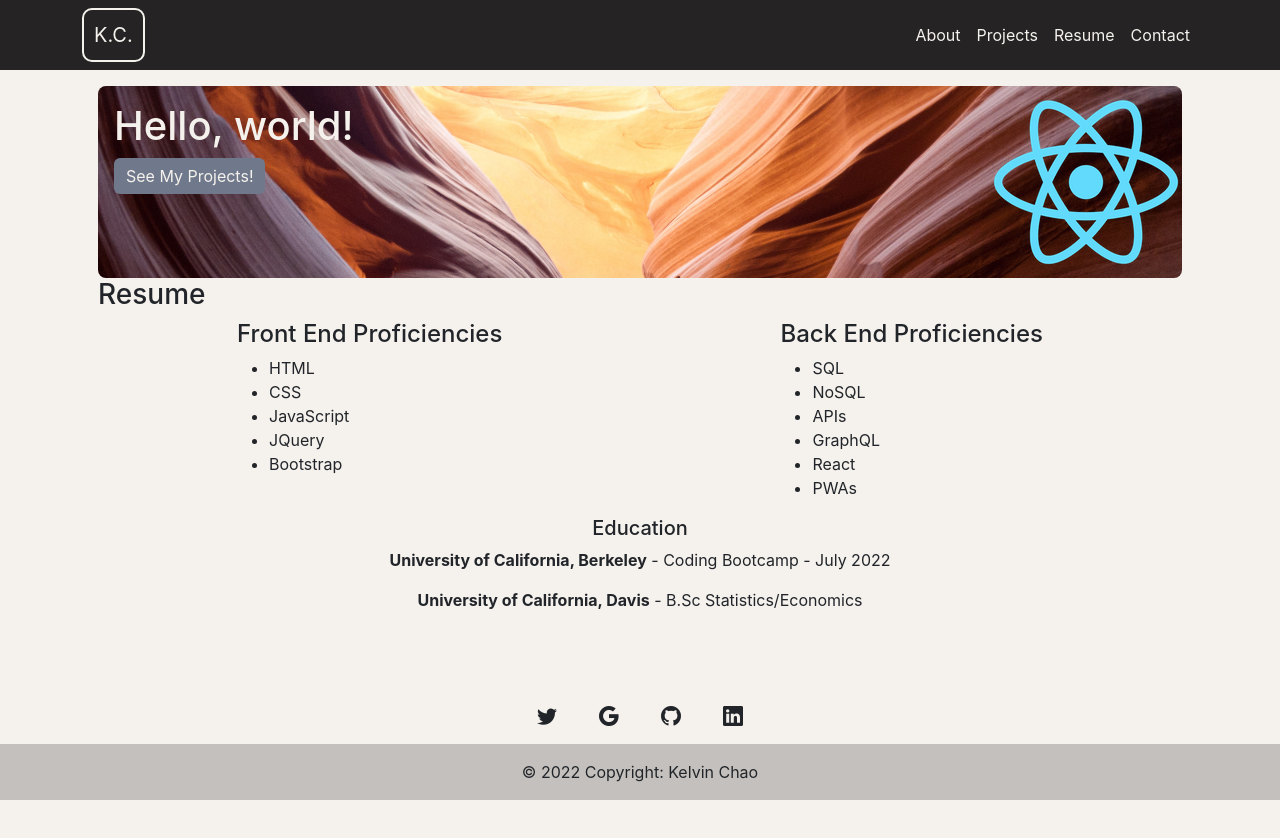
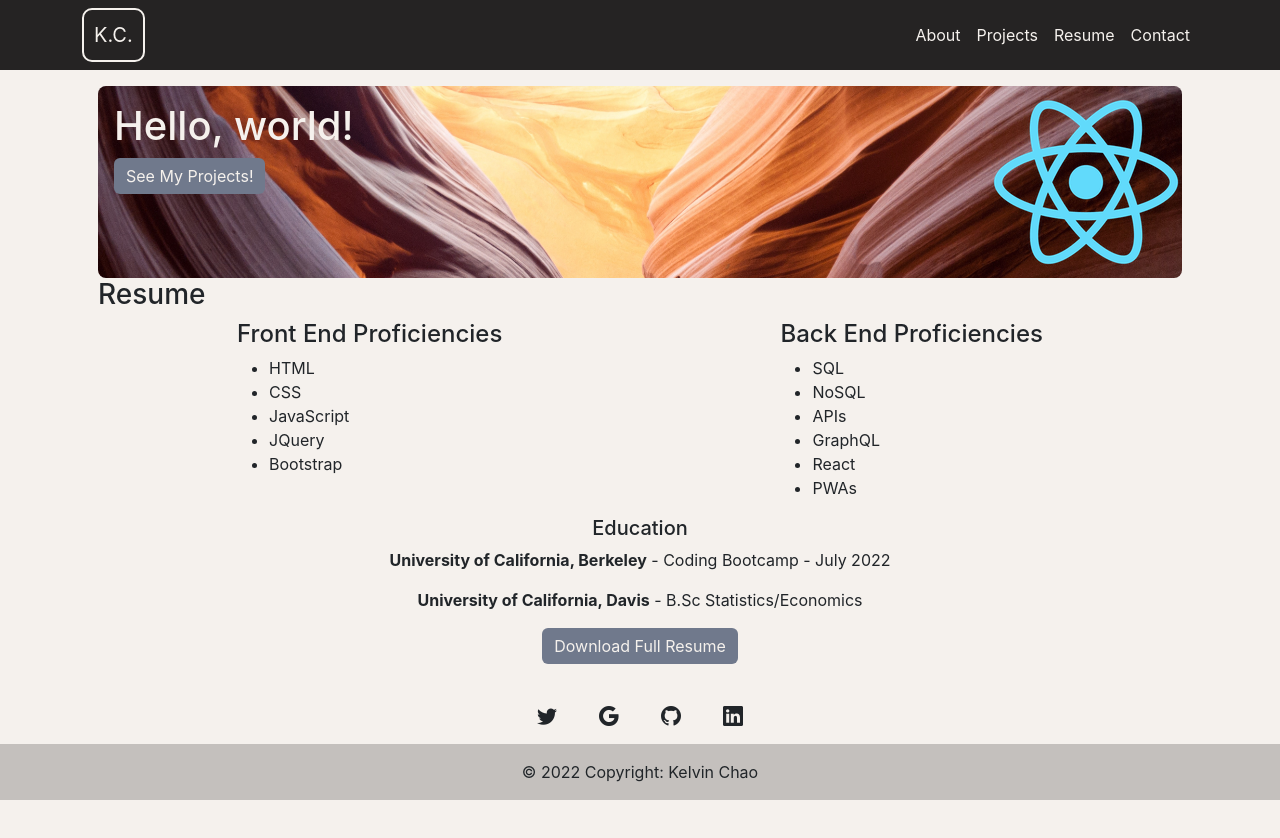
Before and after one commit to KKWChao/MyPortfolio, a React (Create React App) app: page /resume in a window 1280 px wide. Shown: the top 838 px of the page. Built offline with nearby package versions, Linux system fonts and the light colour scheme.

Commit message:
added download and dummy resume file

```diff
--- a/src/components/Resume/index.js
+++ b/src/components/Resume/index.js
@@ -1,5 +1,6 @@
 import React from "react";
 import { Jumbopart } from '../About'
+import { Button } from 'react-bootstrap'
 
 export const Resume = () => (
 
@@ -39,5 +40,9 @@ export const Resume = () => (
         <p><strong>University of California, Davis</strong> - B.Sc Statistics/Economics</p>
       </div>
     </div>
+
+    <div className="text-center">
+      <Button className="buttonPrimary" onClick=""><a className="noDec" href="./DummyResume.docx" download>Download Full Resume</a></Button>
+    </div>
   </section>
 )
```
Also changed, not shown: 1 other file (tests, documents, lock files or other folders).
